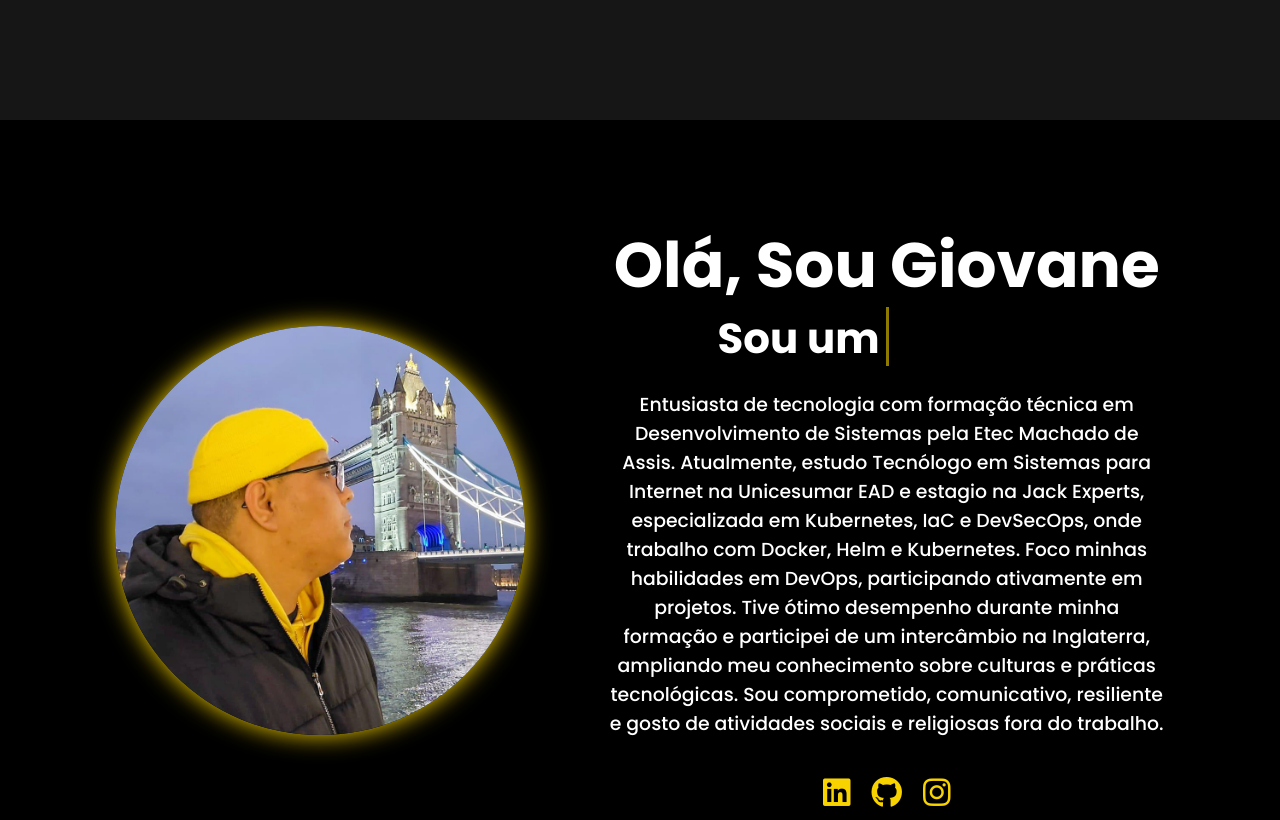
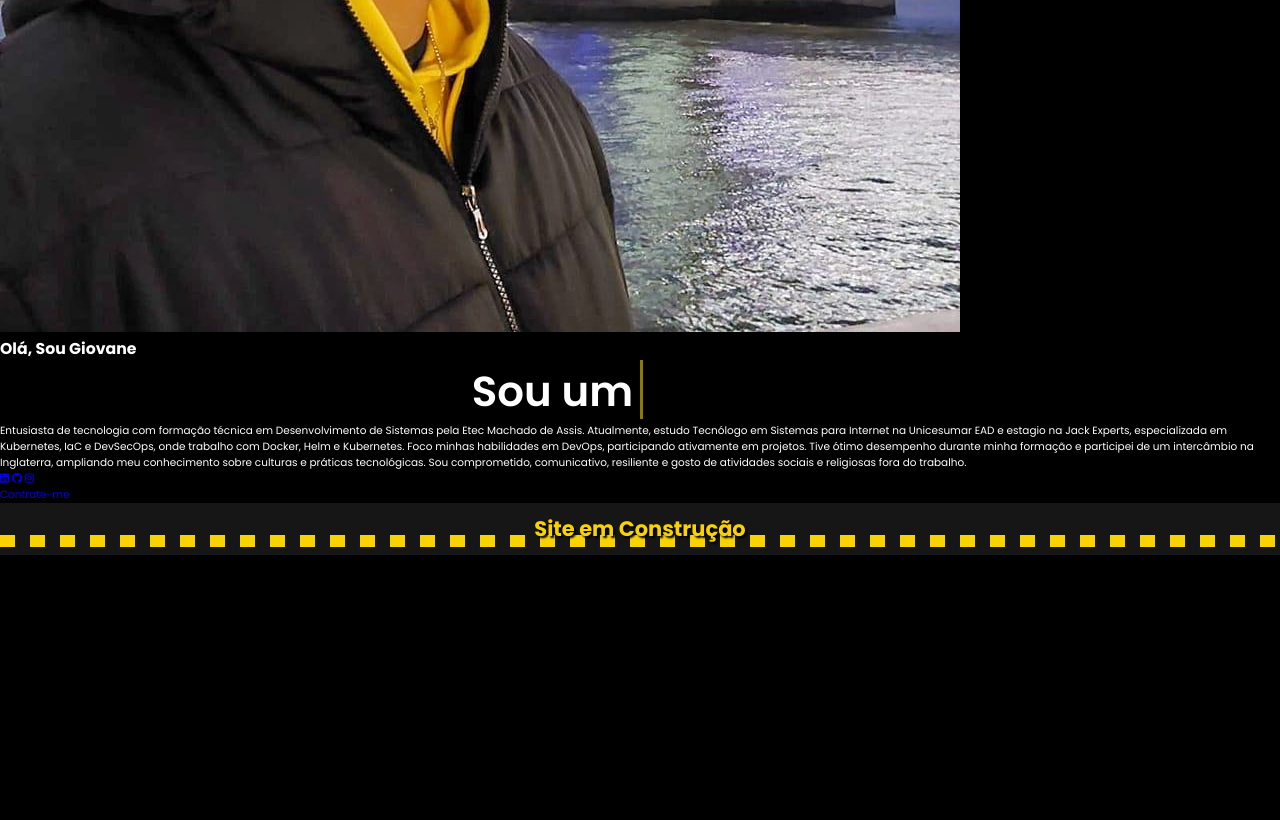
Before and after one commit to Contagiovaneines/Giovane-portifolio, a plain HTML site: page index.html in a window 1280 px wide. Shown: the part 680-1500 px from the top of the page. After the commit the page ends 1235 px from the top, so only its background shows below. Drawn offline with Linux system fonts and the light colour scheme.

```diff
--- a/assets/css/style.css
+++ b/assets/css/style.css
@@ -141,100 +141,24 @@ html::-webkit-scrollbar-thumb {
         padding: 1rem;
         border-radius: 0.5rem;
     }
-}
 
-/* Estilos para as seções da página */
-section {
-    min-height: 100vh; /* Altura mínima ajustada para ocupar toda a tela */
-    padding: 5rem 9% 5rem; /* Ajuste de espaçamento interno */
-}
+    /* Ajustes específicos para telas menores */
+    section {
+        padding: 3rem 9%; /* Reduz o padding para telas menores */
+    }
 
-/* Estilos para a seção inicial "Home" */
-.home {
-    display: flex;
-    justify-content: center;
-    align-items: center;
-    gap: 8rem;
-    background: var(--bg-color);
-}
+    .typing-text {
+        font-size: 3rem; /* Reduz o tamanho do texto para telas menores */
+    }
 
-.home .home-content h1 {
-    font-size: 6rem;
-    font-weight: 700;
-    line-height: 1.3;
-}
-
-.home-content h3 {
-    font-size: 4rem;
-    margin-bottom: 1rem;
-    font-weight: 700;
-}
-
-.home-img img {
-    position: relative;
-    width: 32vw;
-    border-radius: 50%;
-    box-shadow: 0 0 25px var(--main-color);
-    cursor: pointer;
-}
-
-.home-img img:hover {
-    transform: scale(1.01);
-    filter: drop-shadow(0 0 25px var(--main-color));
-}
-
-.home-content {
-    margin-top: 5rem;
-    text-align: center;
-}
-
-.home-content p {
-    font-size: 1.8rem;
-    font-weight: 500;
-    margin-top: 2rem;
-    margin-bottom: 3rem;
-}
-
-.social-icon {
-    margin-top: 3rem;
-    display: flex;
-    justify-content: center;
-    align-items: center;
-}
-
-.social-icon a {
-    font-size: 3rem;
-    margin: 0 1rem;
-    color: var(--main-color);
-    transition: 0.3s ease;
-}
-
-.social-icon a:hover {
-    transform: scale(1.2);
-}
-
-.btn {
-    display: inline-block;
-    background-color: var(--main-color);
-    color: var(--bg-color);
-    padding: 1.2rem 2.5rem;
-    font-size: 2rem;
-    font-weight: 600;
-    border-radius: 2rem;
-    text-transform: uppercase;
-    transition: 0.3s ease;
-    margin-top: 2rem;
-    text-decoration: none;
-}
-
-.btn:hover {
-    background-color: var(--second-bg-color);
-    transform: scale(1.05);
+    .construction-content h2 {
+        font-size: 1.8rem; /* Reduz o tamanho do título para telas menores */
+    }
 }
 
 /* Animação de digitação */
 .typing-text {
-    font-size: 4rem; /* Tamanho ajustado para telas menores */
+    font-size: 4rem; /* Tamanho padrão do texto */
     font-weight: 600;
     text-align: center;
 }
@@ -244,7 +168,7 @@ section {
 }
 
 .typing-text span::before {
-    content: 'Devops'; /* Texto inicial ajustado para ser visível em telas menores */
+    content: 'Devops'; /* Texto inicial ajustado */
     color: var(--main-color);
     animation: words 20s infinite;
 }
@@ -344,21 +268,3 @@ section {
     bottom: 50%; /* Posiciona a fita na metade da seção */
     transform: translateY(50%);
 }
-
-@media (max-width: 995px) {
-    /* Estilos ajustados para telas menores */
-    .home {
-        flex-direction: column;
-        margin: 5rem 4rem;
-    }
-    .home .home-content h3 {
-        font-size: 2.5rem;
-    }
-    .home-content h1 {
-        font-size: 5rem;
-    }
-    .home-img img {
-        width: 70vw;
-        margin-top: 4rem;
-    }
-}
```
